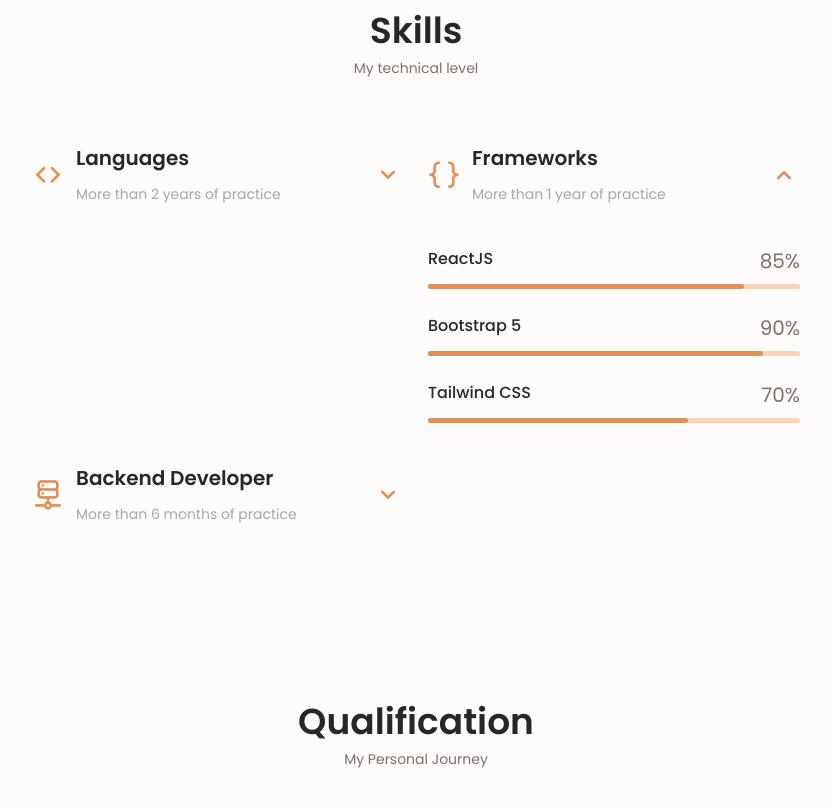
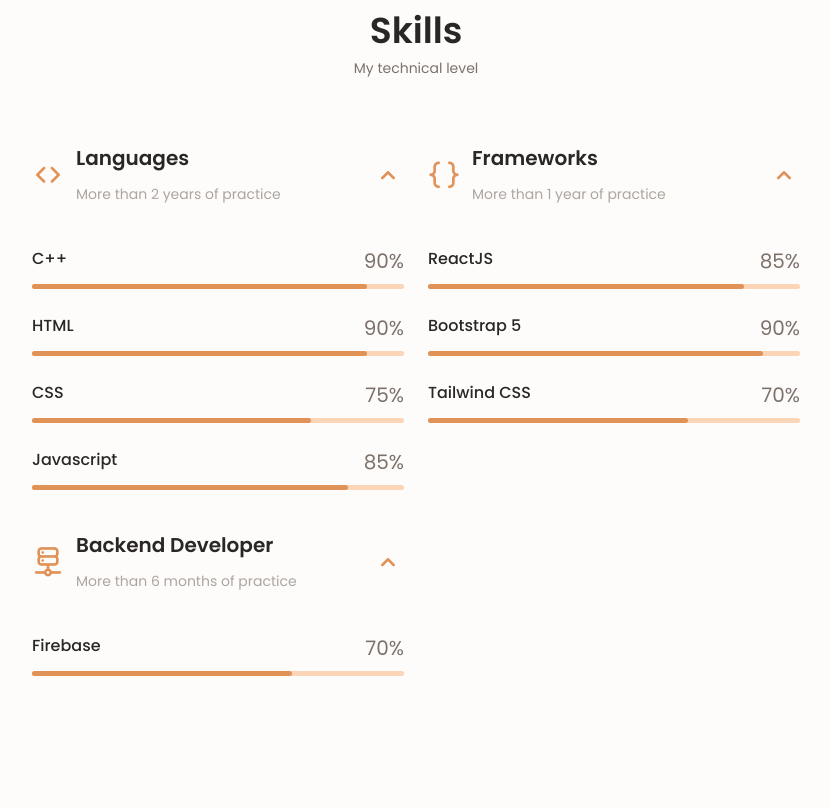
Before and after one commit to darkNoivern/dummy__portfolio, a website: page index.html in a window 1280 px wide. Shown: the part 1252-2060 px from the top of the page, without its empty margins (224-1055 px from the left). Drawn offline with nearby package versions, Linux system fonts and the light colour scheme.

Commit message:
skills__open

```diff
--- a/index.html
+++ b/index.html
@@ -4,6 +4,8 @@
 <head>
     <meta charset="UTF-8">
     <meta name="viewport" content="width=device-width, initial-scale=1.0">
+
+    <link rel="shortcut icon" href="./assests/img/anime.png">
 
     <!--==================== UNICONS ====================-->
     <link rel="stylesheet" href="https://unicons.iconscout.com/release/v4.0.0/css/line.css">
@@ -177,7 +179,7 @@
 
 
                 <!-- SKILLS CONTENT 3 -->
-                <div class="skills__content skills__close">
+                <div class="skills__content skills__open">
                     <div class="skills__header">
                         <i class="uil uil-arrow skills__icon"></i>
                         <div>
@@ -279,7 +281,7 @@
 
 
                 <!-- SKILLS CONTENT 2 -->
-                <div class="skills__content skills__close">
+                <div class="skills__content skills__open">
                     <div class="skills__header">
                         <i class="uil uil-server-network skills__icon"></i>
                         <div>
```
